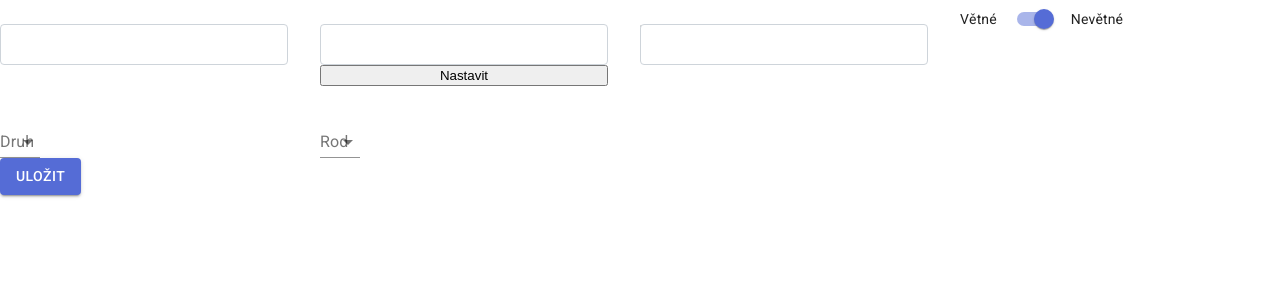
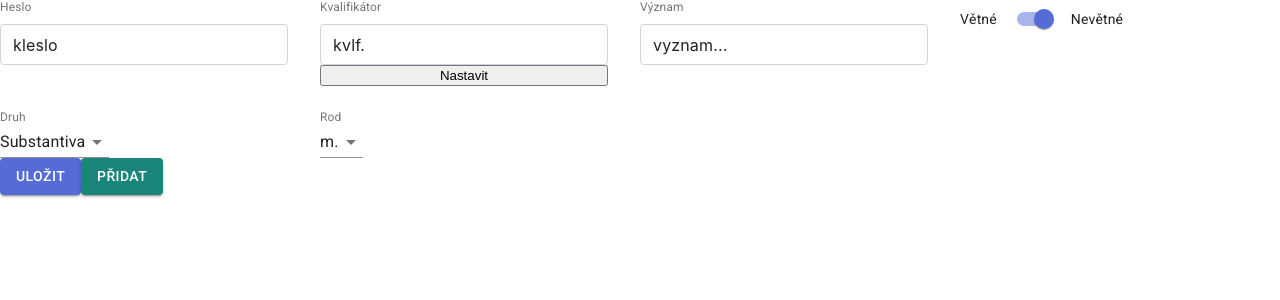
Before and after one commit to proponar/dida-entry, a React (Create React App) app: page /spolecna in a window 1280 px wide. Shown: the top 300 px of the page. Built offline with nearby package versions, Linux system fonts and the light colour scheme.

Commit message:
Prace na vstupnim formulari.

```diff
--- a/package.json
+++ b/package.json
@@ -9,13 +9,14 @@
     "eject": "react-scripts eject"
   },
   "dependencies": {
+    "@material-ui/core": "latest",
+    "@material-ui/icons": "latest",
     "axios": "latest",
     "base64-js": "latest",
-    "@material-ui/core": "latest",
-    "@material-ui/icons": "latest",
     "clsx": "latest",
     "react": "latest",
     "react-dom": "latest",
+    "react-number-format": "^4.4.1",
     "react-router-dom": "latest",
     "react-scripts": "latest"
   },
--- a/src/Entry.js
+++ b/src/Entry.js
@@ -5,9 +5,12 @@ import Button from "@material-ui/core/Button";
 import Grid from "@material-ui/core/Grid";
 
 import TopForm from './TopForm.js';
+import ExempForm from './ExempForm.js';
 import { baseUrl } from './config';
 
 export default function Entry() {
+  const [exemps, setExemps] = React.useState([]);
+
   const onSaveClick = () => {
     alert('clicked');
 		axios.post(baseUrl + 'entries', {
@@ -21,6 +24,10 @@ export default function Entry() {
     });
   };
 
+  const onAddClick = () => {
+    setExemps([...exemps, <ExempForm/>]);
+  };
+
   const setTopData = data => {
     console.log('top data: ', data);
   };
@@ -29,8 +36,12 @@ export default function Entry() {
     <React.Fragment>
       <Grid container item xs={12} spacing={3}>
         <TopForm setData={setTopData} />
+        {exemps.map(e =>
+          <ExempForm/>
+        )}
       </Grid>
       <Button onClick={() => { onSaveClick(); }} variant="contained" color="primary">Uložit</Button>
+      <Button onClick={() => { onAddClick(); }} variant="contained" color="secondary">Přidat</Button>
     </React.Fragment>
   );
 }
--- a/src/TopForm.js
+++ b/src/TopForm.js
@@ -38,41 +38,39 @@ function getModalStyle() {
 const TopForm = props => {
   const classes = useStyles();
   const [modalStyle] = React.useState(getModalStyle);
-
   const [kvModalOpen, setKvModalOpen] = React.useState(false);
 
-  const [rod, setRod] = React.useState("");
-  const [druh, setDruh] = React.useState("");
-  const [heslo, setHeslo] = React.useState("");
-  const [kvalifikator, setKvalifikator] = React.useState("");
+  const [values, setValues] = React.useState({
+    rod: 'm',
+    druh: 'subst',
+    heslo: 'kleslo',
+    vetne: true,
+    kvalifikator: 'kvlf.',
+    vyznam: 'vyznam...',
+  });
+
+  const handleValuesChange = (event) => {
+    console.log(`Setting ${event.target.name} to ${event.target.value}`);
+    setValues({
+      ...values,
+      [event.target.name]: event.target.value,
+    });
+  };
+
+  const handleValuesCheckChange = event => {
+    console.log(`Setting check ${event.target.name} to ${event.target.checked}`);
+    setValues({
+      ...values,
+      [event.target.name]: event.target.checked,
+    });
+  };
 
   const handleKvalifikatorOpen = () => {
     setKvModalOpen(true);
   };
 
-  const handleDruhChange = event => {
-    setDruh(event.target.value);
-    console.log(getData());
-  };
-
-  const handleRodChange = event => {
-    setRod(event.target.value);
-    console.log(getData());
-  };
-
   const handleKvalifikatorClose = () => {
     setKvModalOpen(false);
-  };
-
-  const [checkState, setCheckState] = React.useState({
-    checkedVetne: true,
-    // checkedB: true,
-    checkedC: true
-  });
-
-  const handleCheckChange = event => {
-    setCheckState({ ...checkState, [event.target.name]: event.target.checked });
-    console.log(getData());
   };
 
   const modalBody = (
@@ -85,28 +83,28 @@ const TopForm = props => {
     </div>
   );
 
-  const getData = () => {
-    return {
-      rod,
-      druh,
-      heslo,
-      kvalifikator,
-      vetne: checkState.checkedVetne,
-    };
-  }
+  // const getData = () => {
+  //   return {
+  //     rod,
+  //     druh,
+  //     heslo,
+  //     kvalifikator,
+  //     vetne: checkState.checkedVetne,
+  //   };
+  // }
 
   return (
     <React.Fragment>
       <Grid item xs={3}>
         <FormControl>
-          <InputLabel htmlFor="heslo-textbox">Heslo</InputLabel>
-          <BootstrapInput id="heslo-textbox" />
+          <InputLabel htmlFor="heslo">Heslo</InputLabel>
+          <BootstrapInput name="heslo" value={values.heslo} onChange={handleValuesChange} />
         </FormControl>
       </Grid>
       <Grid item xs={3}>
         <FormControl>
           <InputLabel htmlFor="kvalifikator-textbox">Kvalifikátor</InputLabel>
-          <BootstrapInput id="kvalifikator-textbox" />
+          <BootstrapInput id="kvalifikator-textbox" name='kvalifikator' value={values.kvalifikator} onChange={handleValuesChange} />
           <button type="button" onClick={handleKvalifikatorOpen}>
             Nastavit
           </button>
@@ -118,7 +116,7 @@ const TopForm = props => {
       <Grid item xs={3}>
         <FormControl>
           <InputLabel htmlFor="vyznam-textbox">Význam</InputLabel>
-          <BootstrapInput id="vyznam-textbox" />
+          <BootstrapInput id="vyznam-textbox" name='vyznam' value={values.vyznam} onChange={handleValuesChange} />
         </FormControl>
       </Grid>
       <Grid item xs={3}>
@@ -128,9 +126,9 @@ const TopForm = props => {
             <Grid item>
               <Switch
                 color="primary"
-                checked={checkState.checkedVetne}
-                onChange={handleCheckChange}
-                name="checkedVetne"
+                checked={values.vetne}
+                onChange={handleValuesCheckChange}
+                name="vetne"
               />
             </Grid>
             <Grid item>Nevětné</Grid>
@@ -142,9 +140,9 @@ const TopForm = props => {
           <InputLabel id="demo-simple-select-label">Druh</InputLabel>
           <Select
             labelId="demo-simple-select-label"
-            id="demo-simple-select"
-            value={druh}
-            onChange={handleDruhChange}
+            name="druh"
+            value={values.druh}
+            onChange={handleValuesChange}
           >
             <MenuItem value='subst'>Substantiva</MenuItem>
             <MenuItem value='adj'>Adjektiva</MenuItem>
@@ -153,12 +151,12 @@ const TopForm = props => {
       </Grid>
       <Grid item xs={3}>
         <FormControl className={classes.formControl}>
-          <InputLabel id="demo-simple-select-label">Rod</InputLabel>
+          <InputLabel id="rod-label">Rod</InputLabel>
           <Select
-            labelId="demo-simple-select-label"
-            id="demo-simple-select"
-            value={rod}
-            onChange={handleRodChange}
+            labelId="rod-label"
+            name="rod"
+            value={values.rod}
+            onChange={handleValuesChange}
           >
             <MenuItem value='m'>m.</MenuItem>
             <MenuItem value='f'>f.</MenuItem>
```
Also changed, not shown: src/App.js (indentation only).
